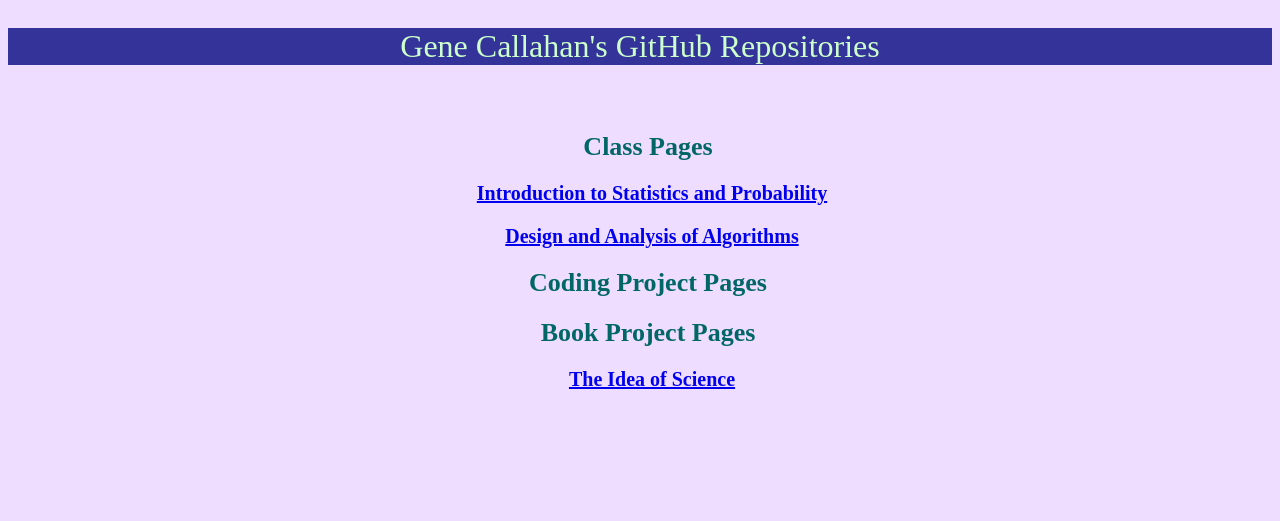
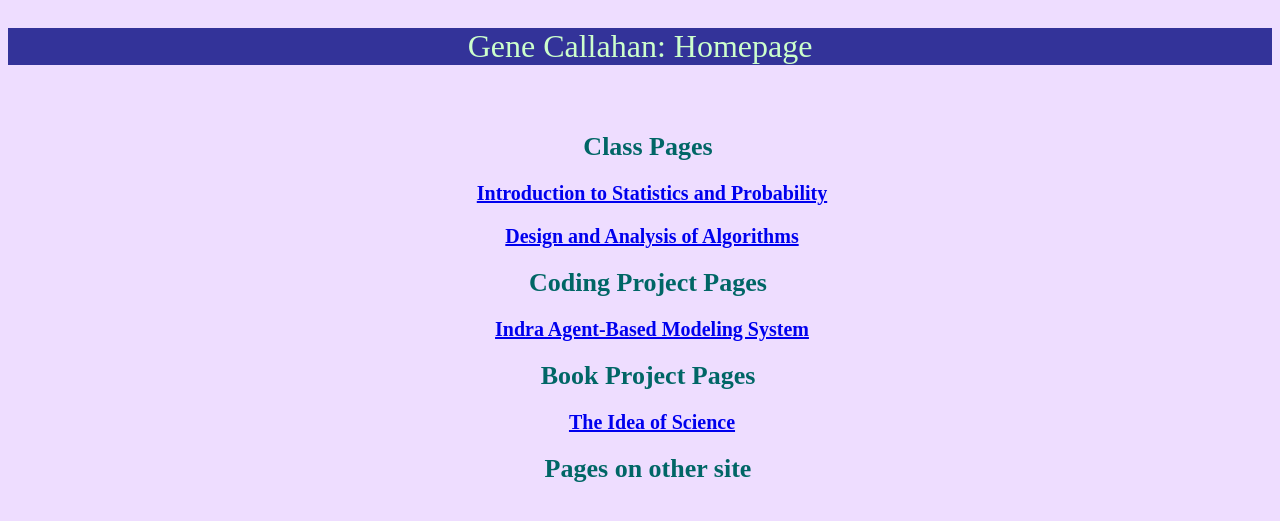
Before and after one commit to gcallah/gcallah.github.io, a Jekyll site: the page index.html, which Jekyll copies as it is, in a window 1280 px wide. Shown: the top 521 px of the page. Built offline with Jekyll 4.4.1, drawn with Linux system fonts in a browser that asks for light colours.

Commit message:
Added Indra to index.

```diff
--- a/index.html
+++ b/index.html
@@ -2,7 +2,7 @@
     <head>
         <link href="style.css" rel="stylesheet" type="text/css"/>
         <title>
-			Gene Callahan's GitHub Repositories
+			Gene Callahan: Homepage
         </title>
     </head>
 
@@ -12,7 +12,7 @@
                 </p>
             </div>
 		<h1>
-			Gene Callahan's GitHub Repositories
+			Gene Callahan: Homepage
 		</h1>
             <div style="text-align:center">
                 <br>
@@ -37,6 +37,12 @@
                     Coding Project Pages
                 </h2>
 
+                    <h3>
+                        <a href="https://gcallah.github.io/Indra/index.html">
+                        Indra Agent-Based Modeling System
+                        </a>
+                    </h3>
+
                 <h2>
                     Book Project Pages
                 </h2>
@@ -46,6 +52,10 @@
                         The Idea of Science
                         </a>
                     </h3>
+
+                <h2>
+                    Pages on other site
+                </h2>
             </div>
 
     </body>
```
